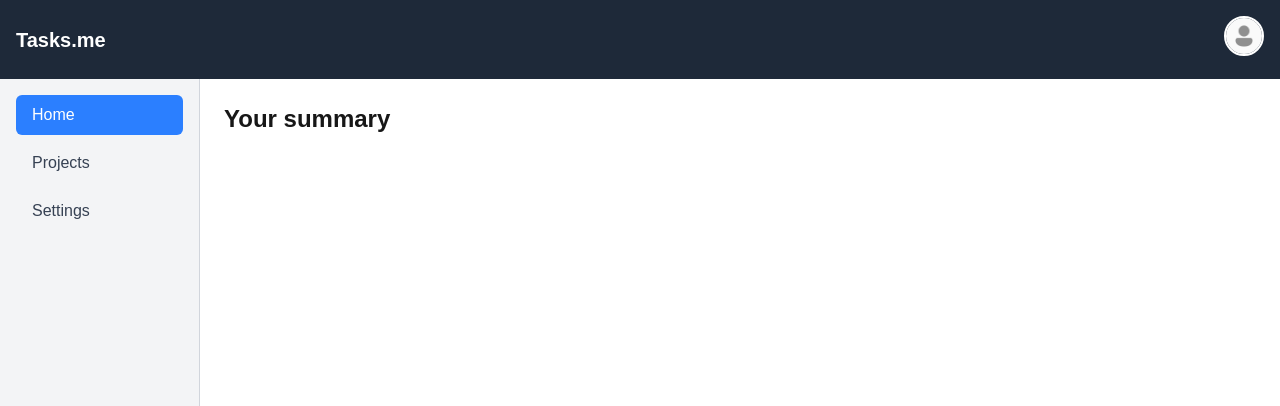
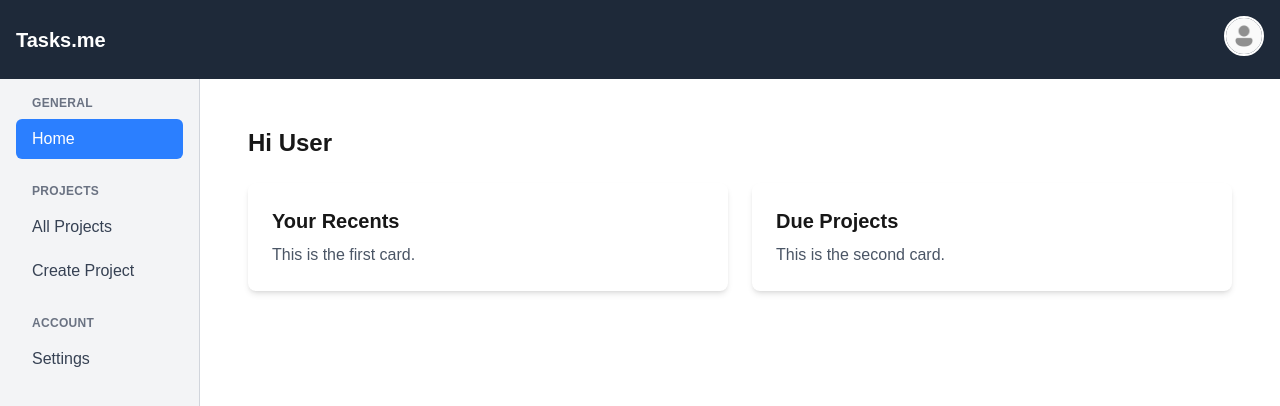
Before and after one commit to Maryam-Ashfaq10/Next.js-PM-tool, a Next.js app: page / in a window 1280 px wide. Shown: the top 406 px of the page. Built offline with nearby package versions, Linux system fonts and the light colour scheme.

Commit message:
updated layout

```diff
--- a/app/components/Header.tsx
+++ b/app/components/Header.tsx
@@ -26,13 +26,6 @@ export default function Header() {
 
         {open && (
           <div className="absolute right-0 mt-2 w-48 bg-white rounded-md shadow-lg py-2 text-gray-800">
-            <Link
-              href="/settings"
-              className="block px-4 py-2 hover:bg-gray-100"
-              onClick={() => setOpen(false)}
-            >
-              Settings
-            </Link>
 
             <button
               className="block w-full text-left px-4 py-2 hover:bg-gray-100"
--- a/app/components/SideMenu.tsx
+++ b/app/components/SideMenu.tsx
@@ -3,18 +3,44 @@
 import Link from "next/link";
 import { usePathname } from "next/navigation";
 
-const menuItems = [
+
+const menuSections = [
+  {
+    label: "General",
+    items: [
       { name: "Home", path: "/" },
-  { name: "Projects", path: "/profile" },
+    ],
+  },
+  {
+    label: "Projects",
+    items: [
+      { name: "All Projects", path: "/projects" },
+      { name: "Create Project", path: "/projects/create" },
+    ],
+  },
+  {
+    label: "Account",
+    items: [
       { name: "Settings", path: "/settings" },
+    ],
+  },
 ];
 
 export default function SideMenu() {
   const pathname = usePathname();
 
  return (
-    <nav className="flex flex-col space-y-2">
-      {menuItems.map((item) => {
+  <nav className="flex flex-col space-y-6">
+    {menuSections.map((section) => (
+      <div key={section.label}>
+        {/* Section Label */}
+        <h3 className="px-4 text-xs font-semibold uppercase text-gray-500 tracking-wide mb-2">
+          {section.label}
+        </h3>
+
+        {/* Items */}
+        <div className="flex flex-col space-y-1">
+          {section.items.map((item) => {
             const isActive = pathname === item.path;
             return (
               <Link
@@ -30,6 +56,10 @@ export default function SideMenu() {
               </Link>
             );
           })}
+        </div>
+      </div>
+    ))}
   </nav>
 );
+
 }
--- a/app/page.tsx
+++ b/app/page.tsx
@@ -2,8 +2,30 @@ import Image from "next/image";
 
 export default function Home() {
   return (
-    <div className="flex flex-col h-screen">
-      <h1 className="text-2xl font-bold">Your summary</h1>
+    <div className="flex flex-col h-screen p-6">
+      {/* Heading */}
+      <h1 className="text-2xl font-bold mb-6">Hi User</h1>
+
+      {/* Cards Container */}
+      <div className="grid grid-cols-1 md:grid-cols-2 gap-6">
+
+        {/* Card 1 */}
+        <div className="bg-white rounded-lg shadow-md p-6">
+          <h2 className="text-xl font-semibold mb-2">Your Recents</h2>
+          <p className="text-gray-600">
+            This is the first card.
+          </p>
+        </div>
+
+        {/* Card 2 */}
+        <div className="bg-white rounded-lg shadow-md p-6">
+          <h2 className="text-xl font-semibold mb-2">Due Projects</h2>
+          <p className="text-gray-600">
+            This is the second card.
+          </p>
+        </div>
+
+      </div>
     </div>
   );
 }
```
Lines whose indentation alone changed are shown as unchanged.
